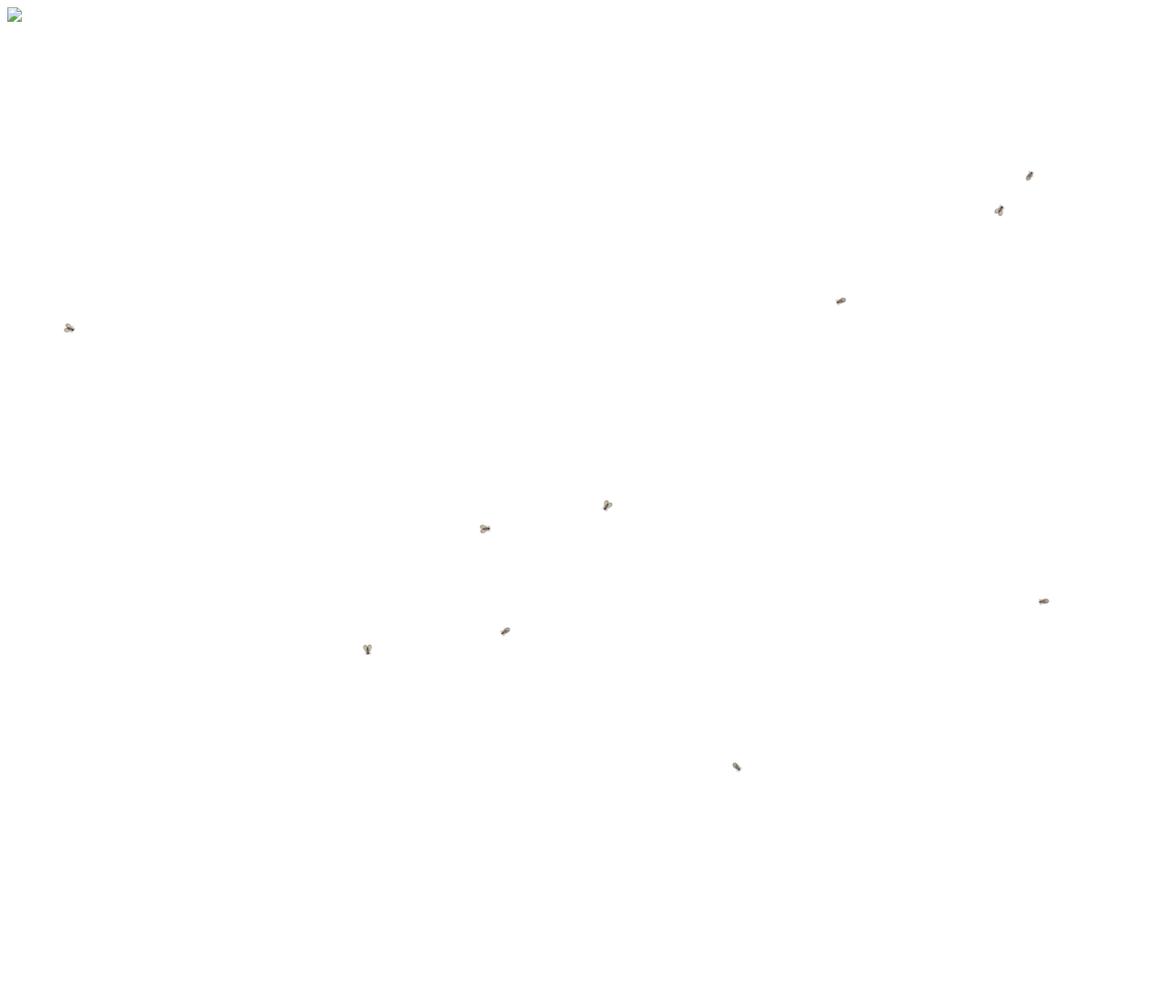
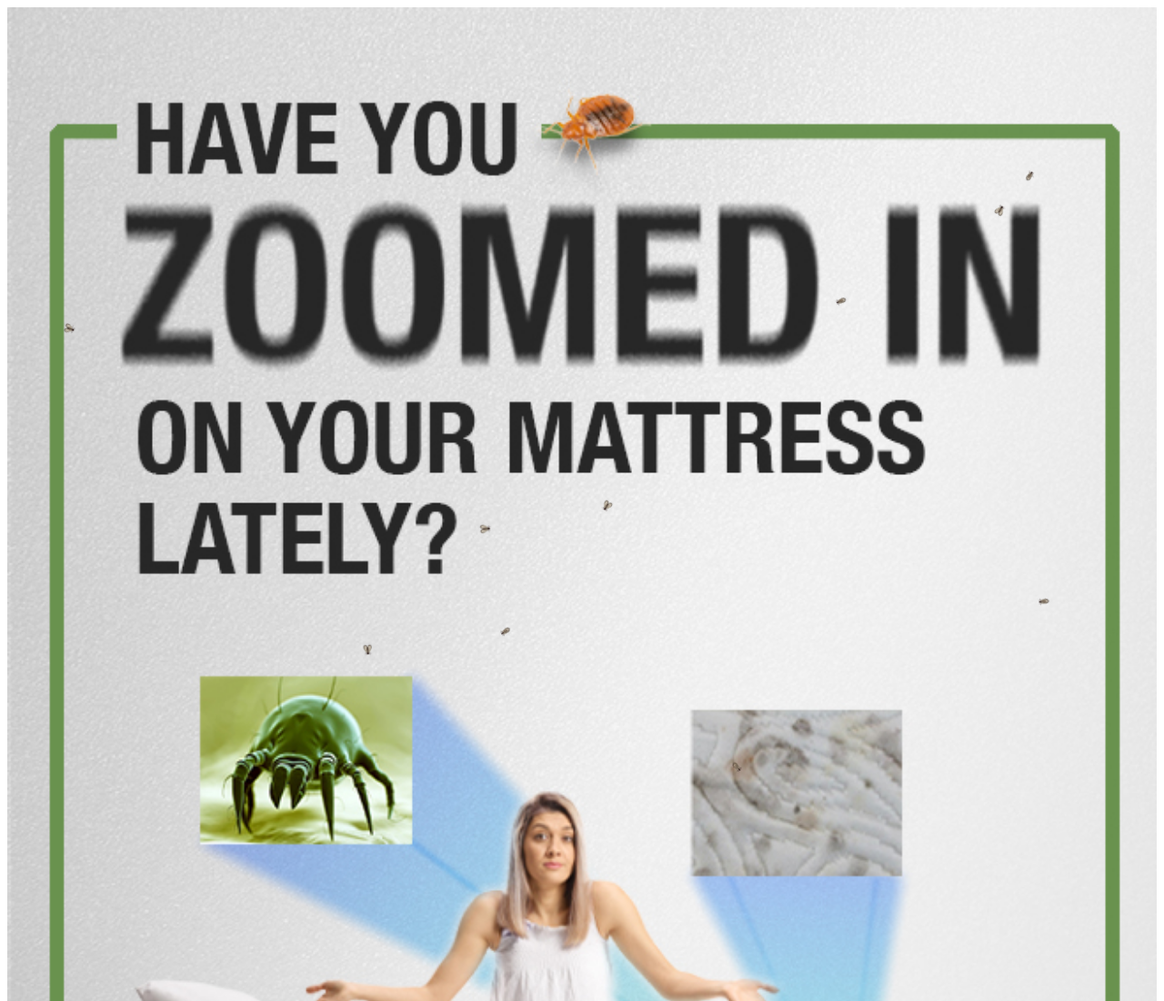
Before and after one commit to sicklerjordan/bug-email, a browser extension: page index.html in a window 1280 px wide. Shown: the top 1100 px of the page at 91% size. Before the commit the page ends 800 px from the top, so only its background shows below. Drawn offline with Linux system fonts and the light colour scheme; the site is published under a folder, as on GitHub Pages, so addresses that start at the root find nothing.

Commit message:
Update index.html

```diff
--- a/index.html
+++ b/index.html
@@ -9,7 +9,7 @@
 	</head>
 	<body>
 		<div class="image">
-<img src="/email-background.jpg"/>
+<img src="email-background.jpg"/>
 		</div>
 
 		<script type='text/javascript' src='bug-min.js'></script>
```
